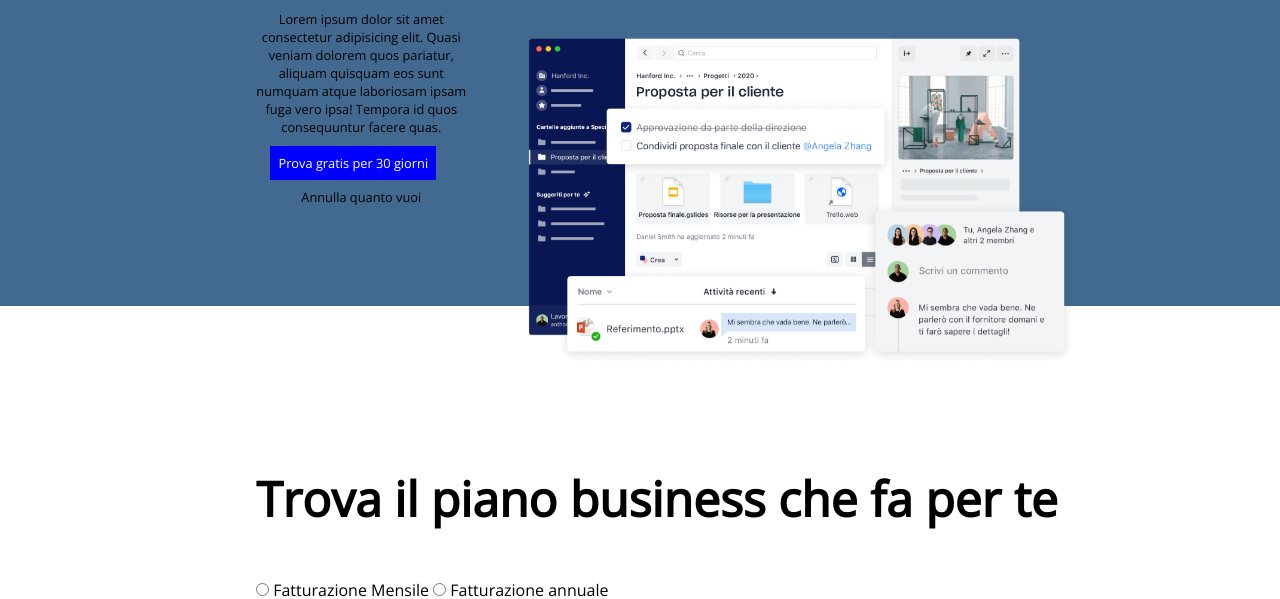
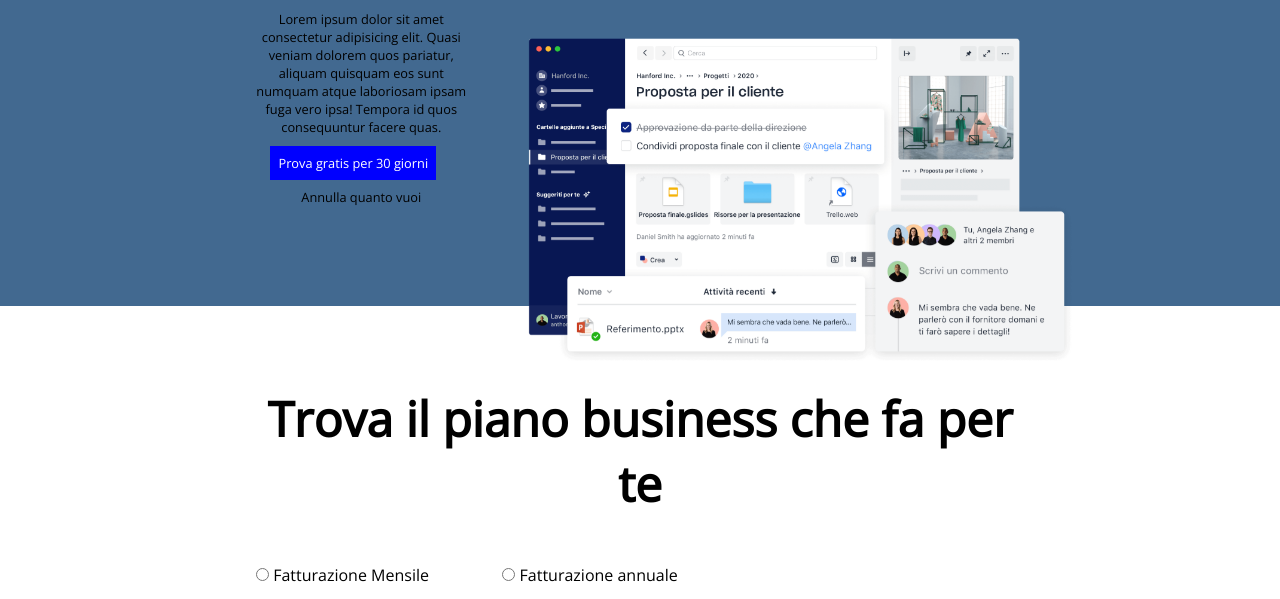
Before and after one commit to serena-peschiaroli/htmlcss-dropbox, a plain HTML site: page index.html in a window 1280 px wide. Shown: the part 360-959 px from the top of the page. Drawn offline with nearby package versions, Linux system fonts and the light colour scheme.

Commit message:
Fix: checkbox

```diff
--- a/css/style.css
+++ b/css/style.css
@@ -245,25 +245,28 @@ header nav ul{
 
 /* PLANS FORM */
 .check-box-container {
-    width: 60%;
+
+    gap: 1rem;
+    /* width: 60%;
     margin: 0 auto;
      /* display: flex;
     flex-direction: row;
     align-items: center;
     vertical-align: middle;
     word-wrap: break-word;  */
-    white-space: nowrap;
+    /* white-space: nowrap;
     gap: 1rem;
-    padding-top: 5rem;
+    padding-top: 5rem;*/
 }
 
-.check-box-container h1 {
+.check-title {
     font-size: 3rem;
     font-weight: bold;
     text-align: center;
     margin: 0 auto;
     padding-top: 1rem;
     padding-bottom: 3rem;
+
 }
 
 
@@ -271,12 +274,12 @@ header nav ul{
     /* display: flex;
     flex-direction: row; */
     vertical-align: top;
-    display:inline-block;
+    /* display:inline-block; */
     gap: 1rem;
 }
 .checkbox-label {
     white-space: normal;
-    display:inline-block
+    /* display:inline-block*/
 }
 
 .card-top{
--- a/index.html
+++ b/index.html
@@ -89,7 +89,27 @@
     <!-- main -->
     <main>
         <!-- container s -->
-        <div class="check-box-container">
+        <div class="container-small">
+                <h1 class="check-title">
+                    Trova il piano business che fa per te
+                </h1>
+            <div class="check-box-container row">
+                <div class="col-30">
+                    <div class="check-box">
+                        <input type="radio" id="monthly">
+                        <label for="monthly">Fatturazione Mensile</label>
+                    </div>
+                </div>
+                <div class="col-30">
+                    <div class="check-box">
+                        <input type="radio" id="annual">
+                        <label for="monthly">Fatturazione annuale</label>
+                    </div>
+                </div>
+            </div>
+
+        </div>
+        <!-- <div class="check-box-container row justify-content-between">
             <section>
                 <h1>
                     Trova il piano business che fa per te
@@ -103,7 +123,7 @@
                     <label for="monthly">Fatturazione annuale</label>
                 </div>
             </section>
-        </div>
+        </div> -->
         <div class="container-small mgb-2">
             <!-- section 1  -->
              <section class="flex-cards justify-content-between">
```
